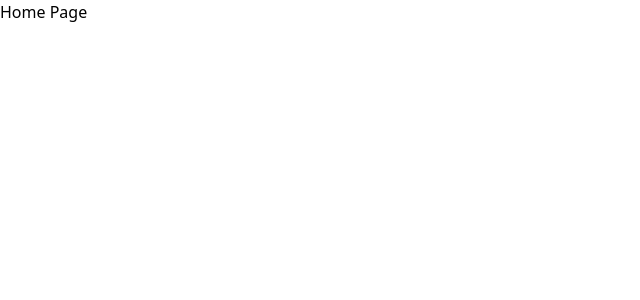
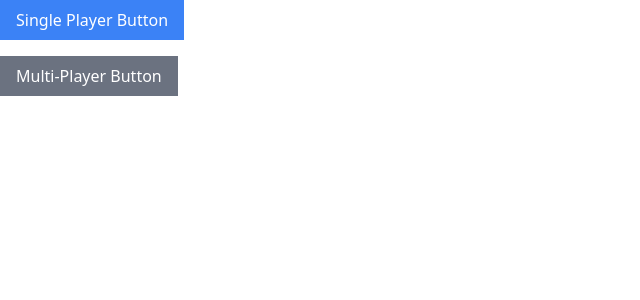
Before and after one commit to Mohak-Trivedi/hangmanGame, a React (Vite) app: page / in a window 1280 px wide. Shown: the top 300 px of the page, without its empty margins (0-640 px from the left). Built offline with nearby package versions, Linux system fonts and the light colour scheme.

Commit message:
added single player feature and home page

```diff
--- a/src/App.jsx
+++ b/src/App.jsx
@@ -2,13 +2,14 @@ import "./App.css";
 import { Routes, Route } from "react-router-dom";
 import StartGame from "./pages/StartGame";
 import PlayGame from "./pages/PlayGame";
+import Home from "./pages/Home";
 
 function App() {
   return (
     <Routes>
       <Route path="/start" element={<StartGame />} />
       <Route path="/play" element={<PlayGame />} />
-      <Route path="/" element={<div>Home Page</div>} />
+      <Route path="/" element={<Home />} />
     </Routes>
   );
 }
--- a/src/components/Button/getButtonStyling.js
+++ b/src/components/Button/getButtonStyling.js
@@ -9,6 +9,8 @@ function getButtonStyling(styleType) {
     return "bg-green-500";
   } else if (styleType === "warning") {
     return "bg-yellow-500";
+  } else if (styleType === "secondary") {
+    return "bg-gray-500";
   }
 }
 
--- /dev/null
+++ b/src/pages/Home.jsx
@@ -0,0 +1,19 @@
+import { Link } from "react-router-dom";
+import Button from "../components/Button/Button";
+
+function Home() {
+  return (
+    <>
+      <Link to="/play" state={{ wordSelected: "MANGO" }}>
+        <Button text="Single Player Button" />
+      </Link>
+      <Link to="/start">
+        <div className="mt-4">
+          <Button text="Multi-Player Button" styleType="secondary" />
+        </div>
+      </Link>
+    </>
+  );
+}
+
+export default Home;
```
